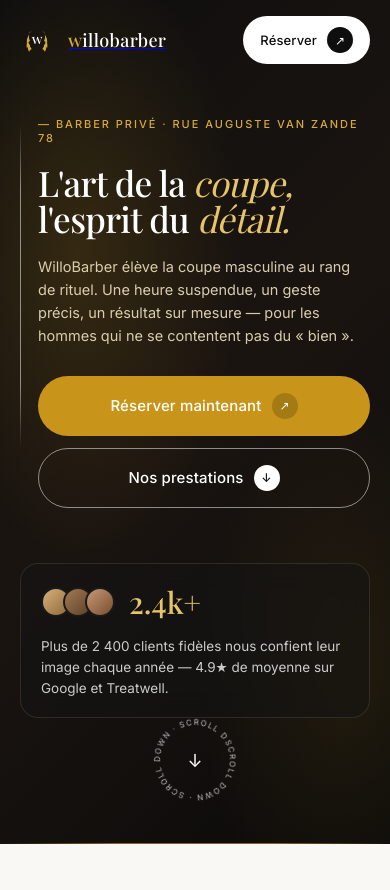
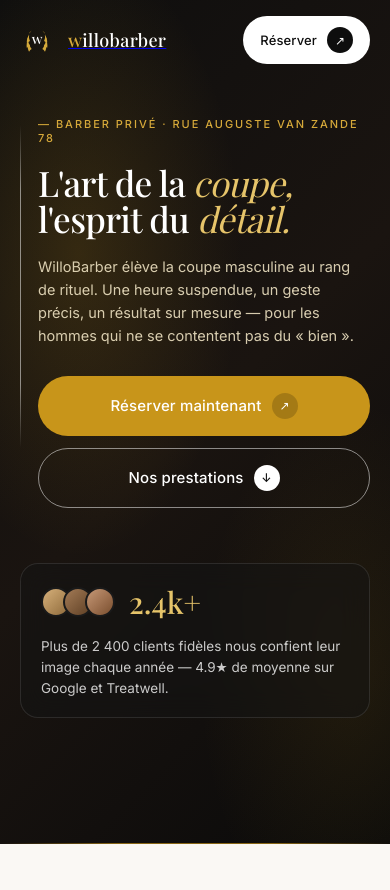
Before and after one commit to masambarandy-jpg/Willobarber, a Django app: page / in a window 390 px wide. Shown: the top 890 px of the page. Run offline with Django 5.2, Linux system fonts and the light colour scheme; parts of the project's set-up code (start-up, migrations or seed data) failed here and were passed over; some web fonts are replaced.

Commit message:
fix: masquer scroll indicator sur mobile

```diff
--- a/backend/core/templates/landing.html
+++ b/backend/core/templates/landing.html
@@ -540,6 +540,7 @@
     .btn-signin { display: none; }
     .nav-right .btn-light { padding: 10px 16px; font-size: 13px; }
     .nav-user-chip .uname { display: none; }
+    .scroll-indicator { display: none !important; }
 
     /* 2. Hero — 1 column, smaller title */
     .hero-body { grid-template-columns: 1fr; gap: 40px; padding: 32px 20px 96px; }
```
